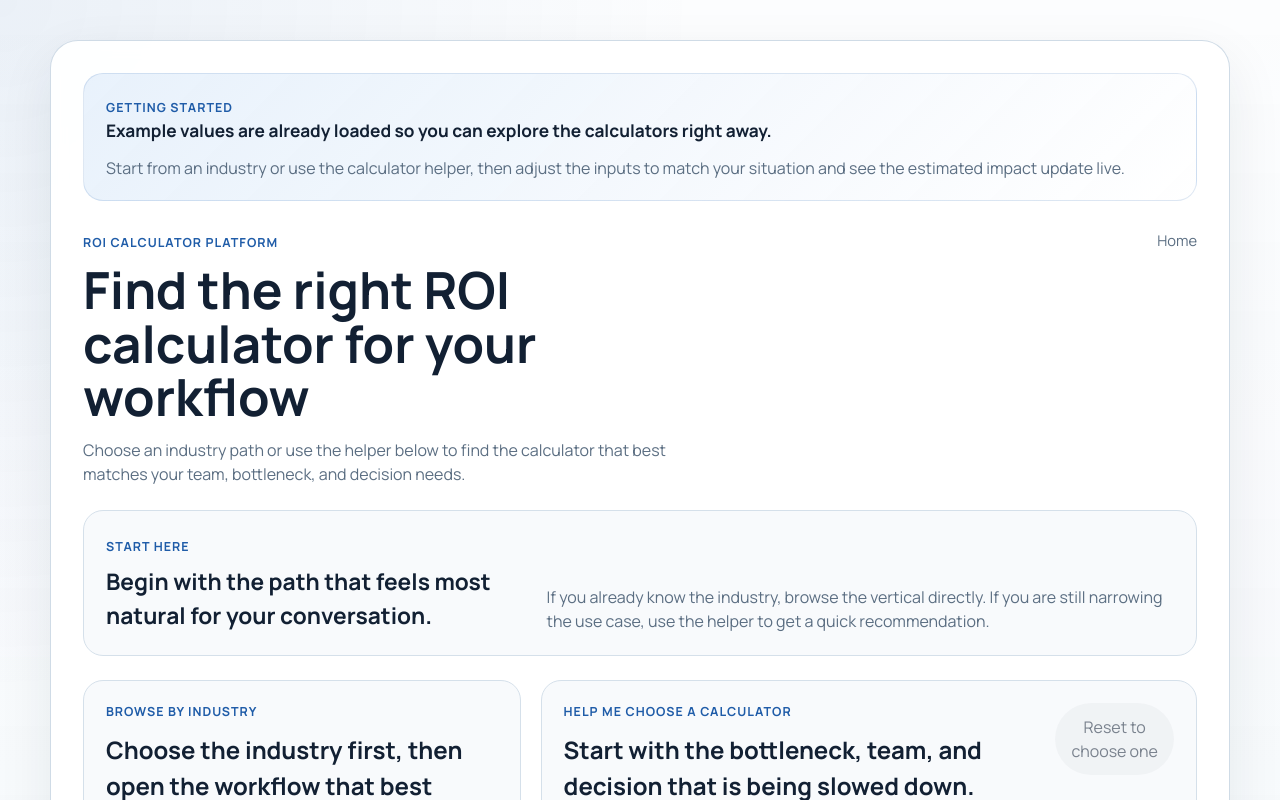
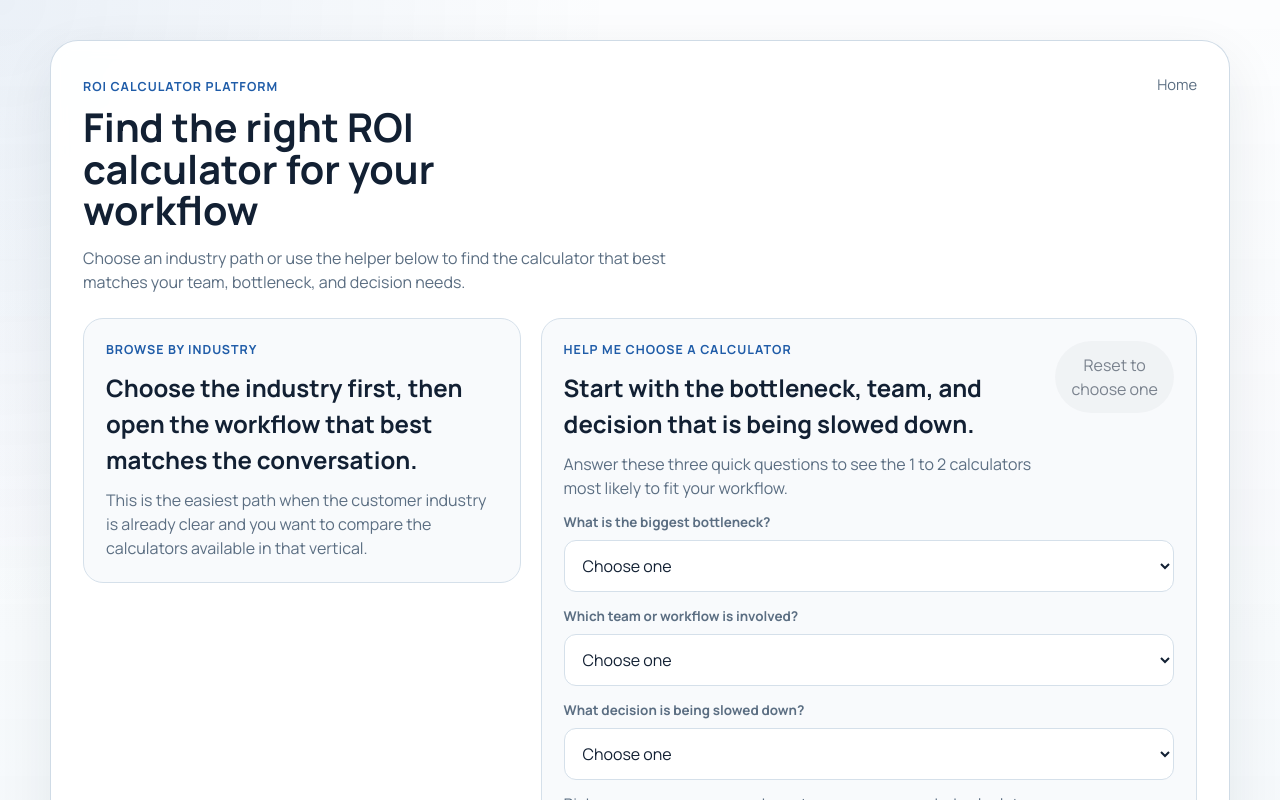
Before and after one commit to mwhittenburg/rescale-roi-app, a React (Vite) app: page / in a window 1280 px wide. Shown: the top 800 px of the page. Built offline with nearby package versions, Linux system fonts and the light colour scheme.

Commit message:
Tighten homepage layout

```diff
--- a/src/components/AppShell.jsx
+++ b/src/components/AppShell.jsx
@@ -1,19 +1,7 @@
 export function AppShell({ children }) {
   return (
     <div className="app-shell">
-      <main className="app-card">
-        <section className="review-banner">
-          <div>
-            <p className="section-kicker">Getting Started</p>
-            <h2>Example values are already loaded so you can explore the calculators right away.</h2>
-          </div>
-          <p className="panel-copy">
-            Start from an industry or use the calculator helper, then adjust the
-            inputs to match your situation and see the estimated impact update live.
-          </p>
-        </section>
-        {children}
-      </main>
+      <main className="app-card">{children}</main>
     </div>
   );
 }
--- a/src/components/PageHeader.jsx
+++ b/src/components/PageHeader.jsx
@@ -1,8 +1,15 @@
 import { Breadcrumbs } from "./Breadcrumbs";
 
-export function PageHeader({ eyebrow, title, description, breadcrumbs, onNavigate }) {
+export function PageHeader({
+  eyebrow,
+  title,
+  description,
+  breadcrumbs,
+  onNavigate,
+  className = "",
+}) {
   return (
-    <header className="page-header">
+    <header className={`page-header ${className}`.trim()}>
       <div className="brand-lockup">
         <p className="eyebrow">{eyebrow}</p>
         <h1>{title}</h1>
--- a/src/pages/HomePage.jsx
+++ b/src/pages/HomePage.jsx
@@ -8,23 +8,13 @@ export function HomePage({ onNavigate }) {
   return (
     <>
       <PageHeader
+        className="home-page-header"
         eyebrow="ROI Calculator Platform"
         title="Find the right ROI calculator for your workflow"
         description="Choose an industry path or use the helper below to find the calculator that best matches your team, bottleneck, and decision needs."
         breadcrumbs={[{ label: "Home" }]}
         onNavigate={onNavigate}
       />
-
-      <section className="panel intro-panel">
-        <div>
-          <p className="section-kicker">Start Here</p>
-          <h2>Begin with the path that feels most natural for your conversation.</h2>
-        </div>
-        <p className="panel-copy">
-          If you already know the industry, browse the vertical directly. If
-          you are still narrowing the use case, use the helper to get a quick recommendation.
-        </p>
-      </section>
 
       <section className="entry-grid">
         <section className="panel choice-card">
--- a/src/styles.css
+++ b/src/styles.css
@@ -98,6 +98,11 @@ p {
   font-size: clamp(2.3rem, 4vw, 3.8rem);
   line-height: 1.05;
   max-width: 14ch;
+}
+
+.home-page-header .brand-lockup h1 {
+  font-size: clamp(1.9rem, 3.1vw, 2.9rem);
+  max-width: 16ch;
 }
 
 .eyebrow,
@@ -376,8 +381,7 @@ p {
 
 .workflow-sidebar,
 .calculator-intro,
-.summary-panel,
-.review-banner {
+.summary-panel {
   display: grid;
   gap: 12px;
 }
@@ -386,20 +390,6 @@ p {
   background:
     linear-gradient(135deg, rgba(231, 240, 251, 0.88), rgba(248, 250, 252, 0.92)),
     var(--card-muted);
-}
-
-.review-banner {
-  margin-bottom: 28px;
-  padding: 20px 22px;
-  border: 1px solid rgba(31, 92, 168, 0.14);
-  border-radius: 20px;
-  background:
-    linear-gradient(135deg, rgba(231, 240, 251, 0.9), rgba(255, 255, 255, 0.96)),
-    var(--card-muted);
-}
-
-.review-banner h2 {
-  font-size: 1.08rem;
 }
 
 .panel-header {
```
